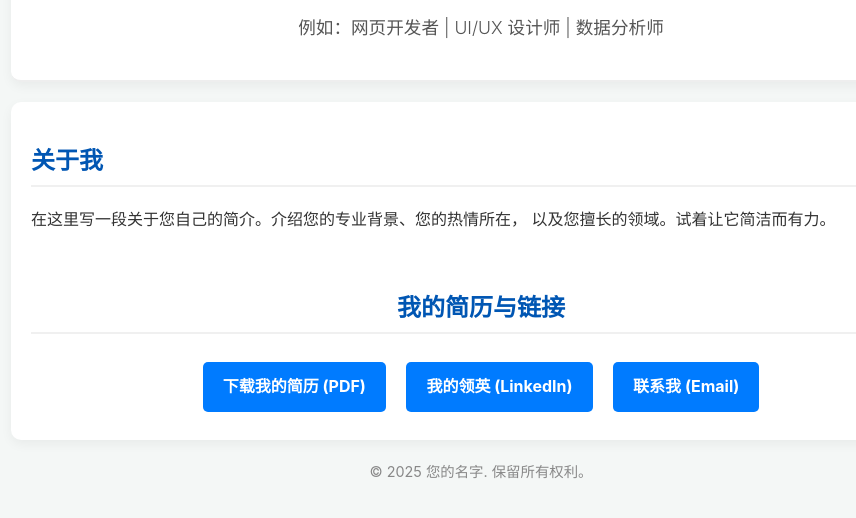
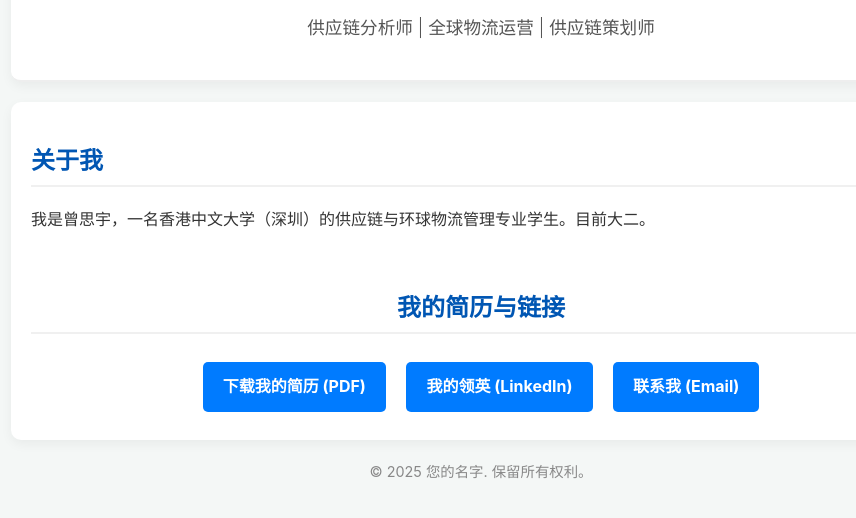
Before and after one commit to Doris619619/Doris619619.github.io, a plain HTML site: page index.html in a window 1280 px wide. Shown: the part 270-788 px from the top of the page, without its empty margins (159-1015 px from the left). Drawn offline with Linux system fonts and the light colour scheme.

Commit message:
Update index.html

```diff
--- a/index.html
+++ b/index.html
@@ -11,15 +11,14 @@
     <header class="container">
         <img src="profile-photo.jpg" alt="我的头像" class="profile-photo">
         <h1>Siyu Zeng</h1>
-        <p class="subtitle">例如：网页开发者 | UI/UX 设计师 | 数据分析师</p>
+        <p class="subtitle">供应链分析师  | 全球物流运营 | 供应链策划师</p>
     </header>
 
     <main class="container">
         <section class="about-me">
             <h2>关于我</h2>
             <p>
-                在这里写一段关于您自己的简介。介绍您的专业背景、您的热情所在，
-                以及您擅长的领域。试着让它简洁而有力。
+                我是曾思宇，一名香港中文大学（深圳）的供应链与环球物流管理专业学生。目前大二。
             </p>
         </section>
 
@@ -30,7 +29,7 @@
                 下载我的简历 (PDF)
             </a>
             <a href="https://www.linkedin.com/in/您的领英ID" class="button" target="_blank">我的领英 (LinkedIn)</a>
-            <a href="mailto:您的邮箱地址" class="button">联系我 (Email)</a>
+            <a href="mailto:124020429@link.cuhk.edu.cn" class="button">联系我 (Email)</a>
         </section>
     </main>
 
```
